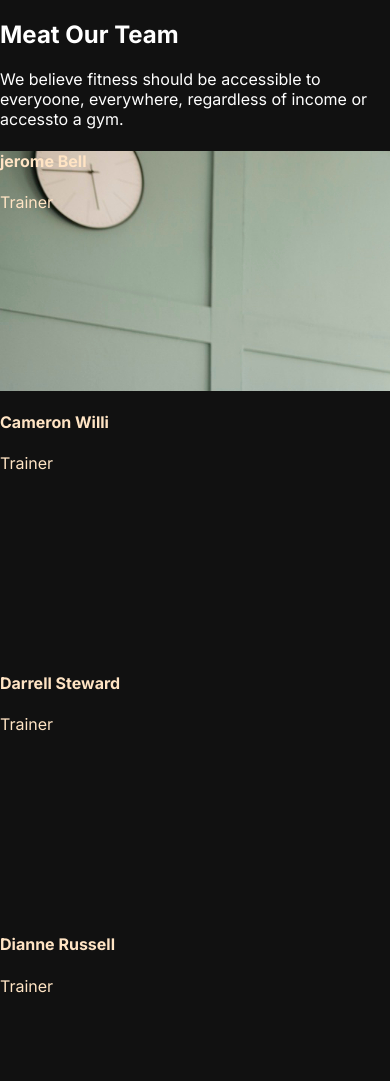
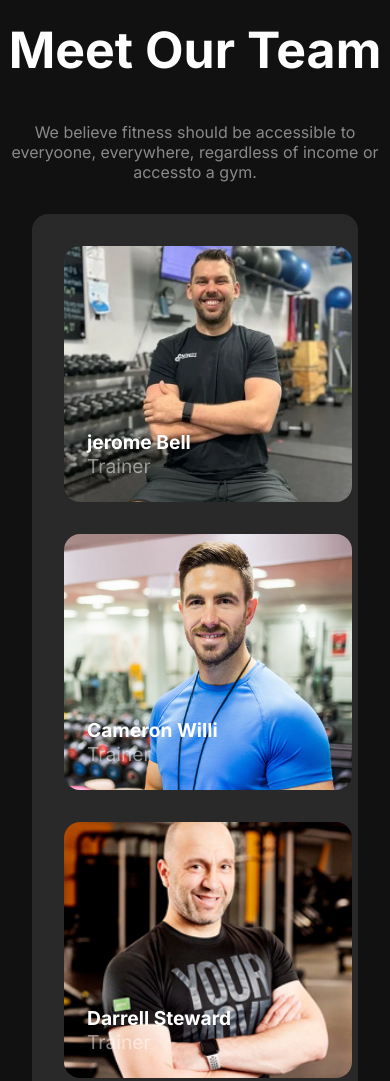
Before and after one commit to Sharmin-Shathi-sas/Fitness-Shop, a plain HTML site: page index.html in a window 390 px wide. Shown: the part 3760-4841 px from the top of the page. Drawn offline with Linux system fonts and the light colour scheme; a web font is replaced by a local one.

Commit message:
Our team part commit

```diff
--- a/index.html
+++ b/index.html
@@ -90,35 +90,48 @@
         </div>
     </div>
     <div class="team-section">
-        <div class="team-desccription">
-            <h2>Meat Our Team</h2>
+        <div class="team-description">
+            <h2>Meet Our Team</h2>
             <p>We believe fitness should be accessible to everyoone, everywhere, regardless of income or accessto a gym.
             </p>
         </div>
+
             <div class="team-info">
                 <div class="team-member" id="member-1">
+                    <div class="member-info">
                         <h4>jerome Bell</h4>
                         <p>Trainer</p>
                     </div>
+                </div>
                 <div class="team-member" id="member-2">
+                    <div class="member-info">
                         <h4>Cameron Willi</h4>
                         <p>Trainer</p>
                     </div>
+                </div>
                 <div class="team-member" id="member-3">
+                    <div class="member-info">
                         <h4>Darrell Steward</h4>
                         <p>Trainer</p>
                     </div>
+                </div>
                 <div class="team-member" id="member-4">
+                    <div class="member-info">
                         <h4>Dianne Russell</h4>
                         <p>Trainer</p>
                     </div>
+                </div>
                 <div class="team-member" id="member-5">
+                    <div class="member-info">
                         <h4>Cody Fisher</h4>
                         <p>Trainer</p>
                     </div>
+                </div>
                 <div class="team-member" id="member-6">
+                    <div class="member-info">
                         <h4>Theresa Webb</h4>
                         <p>Trainer</p>
+                    </div>
                 </div>
             </div>
     </div>
--- a/style.css
+++ b/style.css
@@ -223,19 +223,81 @@ body {
     object-fit: none;
     object-position: 66% 33%;
   }
-  #member-1{
-    background-image: url('/images/exercise1.jpg');
+.team-description{
+    text-align: center;
+}
+.team-description>h2{
+    font-size: 50px;
+}
+.team-description>p{
+    opacity: .5;
+}
+#member-1{
+    background-image: url('images/trainer1.png');
+}
+#member-2{
+    background-image: url('images/trainer2.png');
+}
+#member-3{
+    background-image: url('images/trainer3.png');
+}
+#member-4{
+    background-image: url('images/trainer4.png');
+}
+#member-5{
+    background-image: url('images/trainer5.png');
+}
+#member-6{
+    background-image: url('images/trainer6.png');
+}
+/* .team-container{
+    padding: 6em;
+} */
+.team-info{
+    display: grid;
+    grid-template-columns: repeat(3, 1fr);
+    gap: 2em;
+    background-color: rgba(255, 255, 255, 0.1);
+    backdrop-filter: blur(.5em);
+    border-radius: 1em;
+    padding: 1.5em;
+    margin: 0 10.5em;
+}
+
+.team-info>h2{
+    font-size: 50px;
 }
 .team-member{
-    width: 25em;
-    color: bisque;
-    height: 15em;
+    width: 22em;
+    height: 16em;
+    background-size: cover;
+    background-position: center;
     background-repeat: no-repeat;
-}.team-member>img{
-    width: 100%;
-    height: 100%;
-    object-fit: contain;
+    border-radius: 1em;
+    padding: 0;
+    justify-self: center;
+    align-self: center;
+
 }
+
+.member-info{
+    position: relative;
+    top: 72%;
+    left: 8%;
+    font-size: 1.2em;
+    width: 70%;
+}
+
+.member-info>h4{
+    margin: 0;
+    padding: 0;
+}
+.member-info>p{
+    opacity:.5;
+    margin: 0;
+    padding: 0;
+}
+
 
 
 @media screen and (max-width: 576px) {
@@ -319,11 +381,33 @@ body {
         margin-top: 0.5em;
       }
       .run-img>img{
-        width: 20em;
+        width: 22em;
         height: 15em;
         margin-top: 1.5em;
         border-radius: .5em;
         object-fit: none;
         object-position: 66% 28%;
       }
+      .team-info{
+        display: grid;
+        grid-template-columns: repeat(1, 1fr);
+        gap: 2em;
+        background-color: rgba(255, 255, 255, 0.1);
+        backdrop-filter: blur(.5em);
+        border-radius: 1em;
+        padding: 2em;
+        margin: 2em;
+      }
+      .team-member{
+        width: 18em;
+        height: 16em;
+        background-size: cover;
+        background-position: center;
+        background-repeat: no-repeat;
+        border-radius: 1em;
+        padding: 0;
+        justify-self: center;
+        align-self: center;
+
+    }
 }
```
Lines whose indentation alone changed are shown as unchanged.
